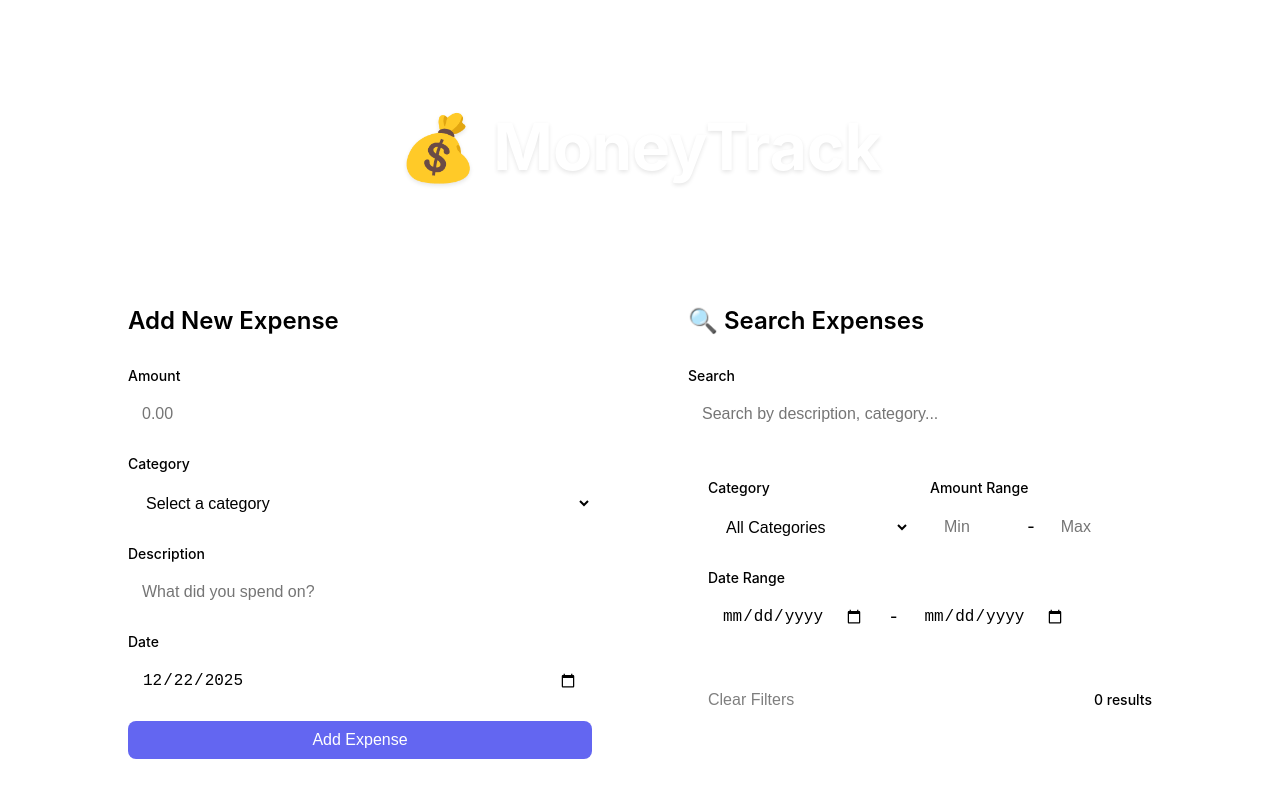
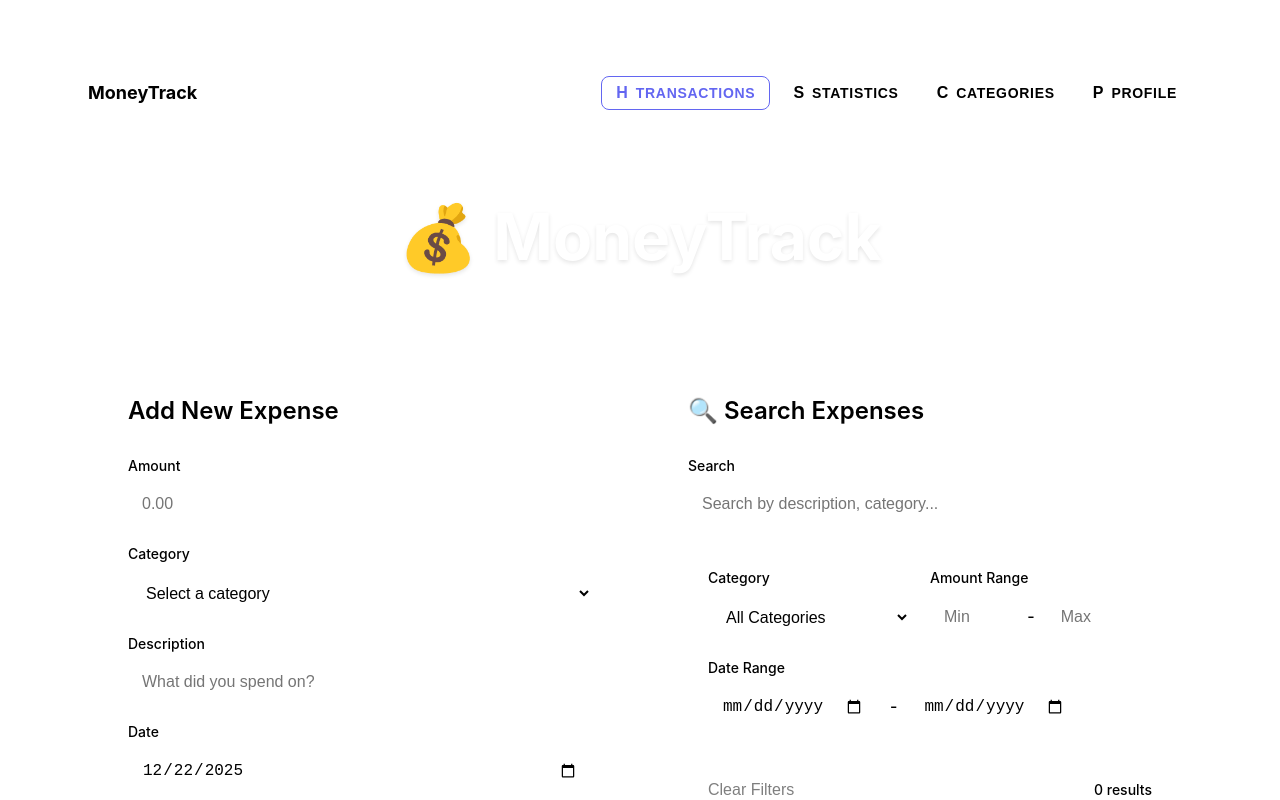
Before and after one commit to farrux13x/moneypath, a Vue app: page / in a window 1280 px wide. Shown: the top 800 px of the page. Built offline with nearby package versions, Linux system fonts and the light colour scheme.

Commit message:
feat: enhance navigation and layout for improved user experience

```diff
--- a/src/app/App.vue
+++ b/src/app/App.vue
@@ -1,5 +1,11 @@
 <template>
   <div id="app">
+    <TopNavigation
+      v-if="currentPage !== 'add-transaction'"
+      class="desktop-only"
+      :current-page="currentPage"
+      @navigate="handleNavigate"
+    />
     <HomePage v-if="currentPage === 'home'" />
     <CategoriesPage v-else-if="currentPage === 'categories'" />
     <StatisticsPage v-else-if="currentPage === 'statistics'" />
@@ -9,6 +15,7 @@
 
     <BottomNavigation
       v-if="currentPage !== 'add-transaction'"
+      class="mobile-only"
       :current-page="currentPage"
       @navigate="handleNavigate"
     />
@@ -24,6 +31,7 @@ import { SettingsPage } from '@/pages/settings/ui'
 import { ProfilePage } from '@/pages/profile/ui'
 import { AddTransactionPage } from '@/pages/add-transaction/ui'
 import { BottomNavigation } from '@/widgets/bottom-navigation/ui'
+import { TopNavigation } from '@/widgets/top-navigation/ui'
 
 const currentPage = ref<
   | 'home'
--- a/src/app/styles.css
+++ b/src/app/styles.css
@@ -67,18 +67,21 @@ body {
   min-height: 100vh;
   padding: 0;
   position: relative;
-  padding-bottom: 80px; /* Space for bottom navigation */
 }
 
-/* Mobile-first: Hide desktop layouts on mobile */
-@media (max-width: 767px) {
+/* Mobile-first: Hide desktop layouts on phones */
+@media (max-width: 640px) {
+  #app {
+    padding-bottom: 80px; /* Space for bottom navigation */
+  }
+
   .desktop-only {
     display: none !important;
   }
 }
 
 /* Tablet and Desktop */
-@media (min-width: 768px) {
+@media (min-width: 641px) {
   #app {
     padding: 2rem;
     padding-bottom: 2rem;
--- a/src/pages/home/ui/HomePage.vue
+++ b/src/pages/home/ui/HomePage.vue
@@ -67,17 +67,6 @@
 
         <div v-else class="expense-list-section">
           <ExpenseList />
-        </div>
-
-        <div class="navigation">
-          <Button variant="secondary" @click="goToStatistics"
-            >📊 View Statistics</Button
-          >
-          <Button variant="secondary" @click="goToCategories"
-            >📁 Manage Categories</Button
-          >
-          <Button variant="secondary" @click="goToSettings">⚙️ Settings</Button>
-          <Button variant="secondary" @click="goToProfile">👤 Profile</Button>
         </div>
       </div>
     </div>
--- a/src/widgets/bottom-navigation/ui/BottomNavigation.vue
+++ b/src/widgets/bottom-navigation/ui/BottomNavigation.vue
@@ -89,7 +89,7 @@ const navigate = (page: string) => {
   letter-spacing: 0.05em;
 }
 
-@media (min-width: 768px) {
+@media (min-width: 641px) {
   .bottom-navigation {
     display: none;
   }
--- /dev/null
+++ b/src/widgets/top-navigation/ui/TopNavigation.vue
@@ -0,0 +1,107 @@
+<template>
+  <header class="top-navigation">
+    <div class="top-navigation__brand">MoneyTrack</div>
+    <nav class="top-navigation__links">
+      <button
+        v-for="item in navItems"
+        :key="item.id"
+        :class="['nav-link', { active: currentPage === item.id }]"
+        @click="navigate(item.id)"
+        :aria-label="item.label"
+      >
+        <span class="nav-icon">{{ item.icon }}</span>
+        <span class="nav-label">{{ item.label }}</span>
+      </button>
+    </nav>
+  </header>
+</template>
+
+<script setup lang="ts">
+interface Props {
+  currentPage: string
+}
+
+defineProps<Props>()
+
+const emit = defineEmits<{
+  navigate: [page: string]
+}>()
+
+const navItems = [
+  { id: 'home', label: 'Transactions', icon: 'H' },
+  { id: 'statistics', label: 'Statistics', icon: 'S' },
+  { id: 'categories', label: 'Categories', icon: 'C' },
+  { id: 'profile', label: 'Profile', icon: 'P' },
+]
+
+const navigate = (page: string) => {
+  emit('navigate', page)
+}
+</script>
+
+<style scoped>
+.top-navigation {
+  position: sticky;
+  top: 0;
+  z-index: 1000;
+  display: flex;
+  align-items: center;
+  justify-content: space-between;
+  gap: 2rem;
+  padding: 0.75rem 1.5rem;
+  background-color: var(--bg-primary);
+  border: 1px solid var(--border-color);
+  border-radius: var(--radius-lg);
+  box-shadow: var(--shadow-md);
+  margin-bottom: 2rem;
+}
+
+.top-navigation__brand {
+  font-size: 1.125rem;
+  font-weight: 700;
+  color: var(--text-primary);
+}
+
+.top-navigation__links {
+  display: flex;
+  gap: 0.5rem;
+  align-items: center;
+  flex-wrap: wrap;
+}
+
+.nav-link {
+  display: inline-flex;
+  align-items: center;
+  gap: 0.5rem;
+  padding: 0.5rem 0.875rem;
+  border: 1px solid transparent;
+  border-radius: var(--radius-md);
+  background: none;
+  color: var(--text-secondary);
+  cursor: pointer;
+  transition: all 0.2s ease;
+  font-weight: 600;
+}
+
+.nav-link:hover {
+  color: var(--text-primary);
+  background-color: var(--bg-tertiary);
+}
+
+.nav-link.active {
+  color: var(--primary-color);
+  border-color: var(--primary-color);
+  background-color: var(--bg-secondary);
+}
+
+.nav-icon {
+  font-size: 1rem;
+  line-height: 1;
+}
+
+.nav-label {
+  font-size: 0.875rem;
+  text-transform: uppercase;
+  letter-spacing: 0.05em;
+}
+</style>
--- /dev/null
+++ b/src/widgets/top-navigation/ui/index.ts
@@ -0,0 +1 @@
+export { default as TopNavigation } from './TopNavigation.vue'
```
